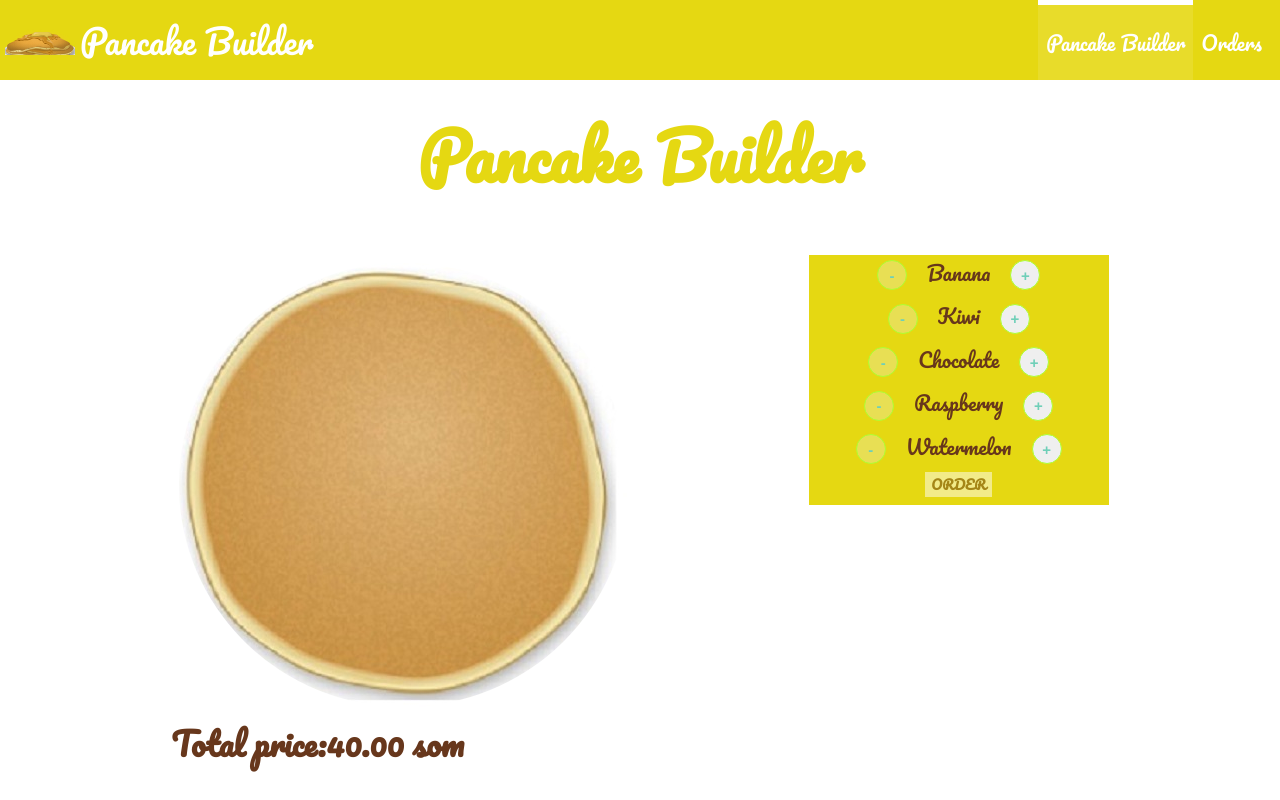
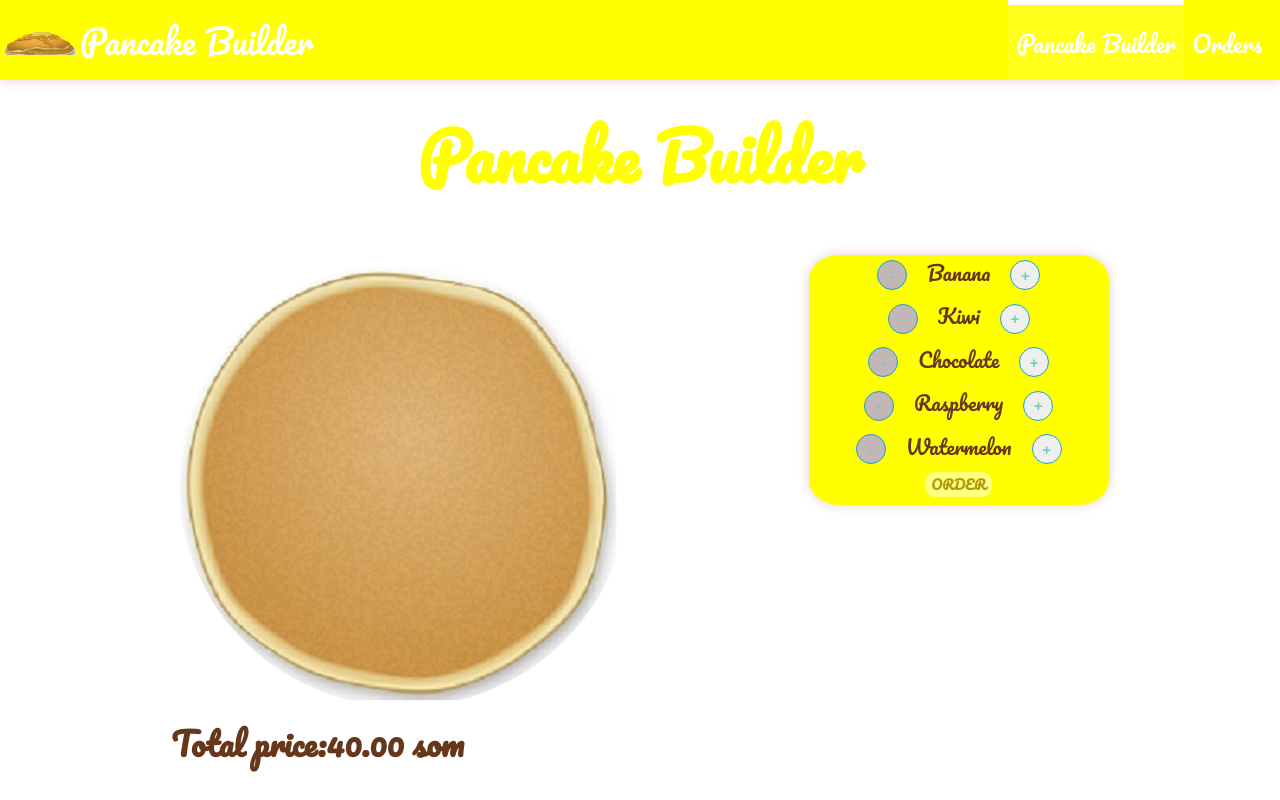
Before and after one commit to Askhat-Azizov/pancake-builder, a React (Create React App) app: page /builder in a window 1280 px wide. Built offline with nearby package versions, Linux system fonts and the light colour scheme.

Commit message:
Added style

```diff
--- a/src/App.css
+++ b/src/App.css
@@ -6,7 +6,7 @@ body{
     padding: 0;
 }
 h1 {
-    color: #E5D812;
+    color: #FFFF00;
     font-family: "Pacifico", cursive;
     width: 100%;
     text-align: center;
--- a/src/Conteiners/Checkout/Checkout.module.css
+++ b/src/Conteiners/Checkout/Checkout.module.css
@@ -3,3 +3,6 @@
     flex-flow: column nowrap;
     align-items: center;
 }
+.Checkout button{
+    border-radius: 10px;
+}
--- a/src/components/Layout/Toolbar/Navigation/Navigation.module.css
+++ b/src/components/Layout/Toolbar/Navigation/Navigation.module.css
@@ -4,8 +4,9 @@
     padding: 0;
     margin: 0 10px;
     flex-direction: row;
+
   }
-  @media (max-width: 650px) {
+  @media (max-width: 638px) {
       .Navigation{
           margin: 10px 0;
           flex-direction: column;
--- a/src/components/Layout/Toolbar/Navigation/NavigationItem/NavigationItem.module.css
+++ b/src/components/Layout/Toolbar/Navigation/NavigationItem/NavigationItem.module.css
@@ -9,7 +9,7 @@
     text-decoration: none;
     font-family: 'Pacifico', cursive;
     color: white;
-    font-size: 20px;
+    font-size: 23px;
     border-top: 5px solid transparent;
 
     transition: all .3s ease-in-out;
@@ -22,7 +22,7 @@
       border-color: white;
       background-color: rgba(255, 255, 2555, 0.1);
     }
-    @media (max-width: 640px) {
+    @media (max-width: 638px) {
       .NavigationItem a{
           border: none;
           border-left:5px solid transparent;
--- a/src/components/Layout/Toolbar/Toolbar.module.css
+++ b/src/components/Layout/Toolbar/Toolbar.module.css
@@ -2,8 +2,9 @@
   display: flex;
   justify-content: space-between;
 
-  background-color: #E5D812;
+  background-color: #FFFF00;
   width: 100%;
+  box-shadow: 0px 0px 12px rgb(230, 207, 207);
 }
 
 .Toolbar nav {
--- a/src/components/PancakeBuilder/FruitsControls/FruitControl/FruitControl.module.css
+++ b/src/components/PancakeBuilder/FruitsControls/FruitControl/FruitControl.module.css
@@ -7,7 +7,7 @@
     padding: 20px;
 }
 .FruitControl button {
-    border: 1px solid greenyellow;
+    border: 1px solid #12A2D7;
     color: #6FCFB8;
     font-weight: bold;
     font-size: 15px;
@@ -16,3 +16,6 @@
     padding: 5pxpx;
     border-radius: 100%;
 }
+.FruitControl .less:disabled{
+    background-color: rgb(194, 182, 182);
+}
--- a/src/components/PancakeBuilder/FruitsControls/FruitsControls.module.css
+++ b/src/components/PancakeBuilder/FruitsControls/FruitsControls.module.css
@@ -1,12 +1,23 @@
 .FruitsControls{
     display: flex;
-    background-color: #E5D812;
+    background-color: #FFFF00;
     color: white;
     width: 300px;
-    height: 250px   ;
+    height: 250px ;
+    border-radius: 10%;
     font-family: 'Pacifico', cursive;
+    box-shadow: 0px 0px 12px rgb(230, 207, 207);
 
     display: flex;
     flex-flow: column nowrap;
     align-items: center;
 }
+.FruitsControls button{
+    border-radius: 10px;
+}
+.FruitsControls button:hover{
+    background-color:#67371C;
+    color: white;
+    transform: scaleY(1);
+    transition: 3s;
+}
--- a/src/components/PancakeBuilder/FruitsKit/Pancake/Fruit.js
+++ b/src/components/PancakeBuilder/FruitsKit/Pancake/Fruit.js
@@ -6,7 +6,7 @@ export default memo( function ({ type }) {
 
   let style = null;
   const getPosition = (ir) => {
-    const pd = 430;
+    const pd = 420;
     const pr = pd / 2;
 
     const ix = Math.round(Math.random() * pd);
--- a/src/components/PancakeBuilder/OrderSummary/OrderSummary.module.css
+++ b/src/components/PancakeBuilder/OrderSummary/OrderSummary.module.css
@@ -2,3 +2,7 @@
   font-family: "Pacifico", cursive;
   color:#67371C;
 }
+.OrderSummary button{
+  border-radius: 10px;
+  margin-left: 5px;
+}
--- a/src/components/UI/Spinner/Spinner.module.css
+++ b/src/components/UI/Spinner/Spinner.module.css
@@ -10,7 +10,7 @@
   animation: load7 1.8s infinite ease-in-out;
 }
 .Spinner {
-  color: #E5D812;
+  color: #FFFF00;
   font-size: 10px;
   margin: 80px auto;
   position: relative;
```
